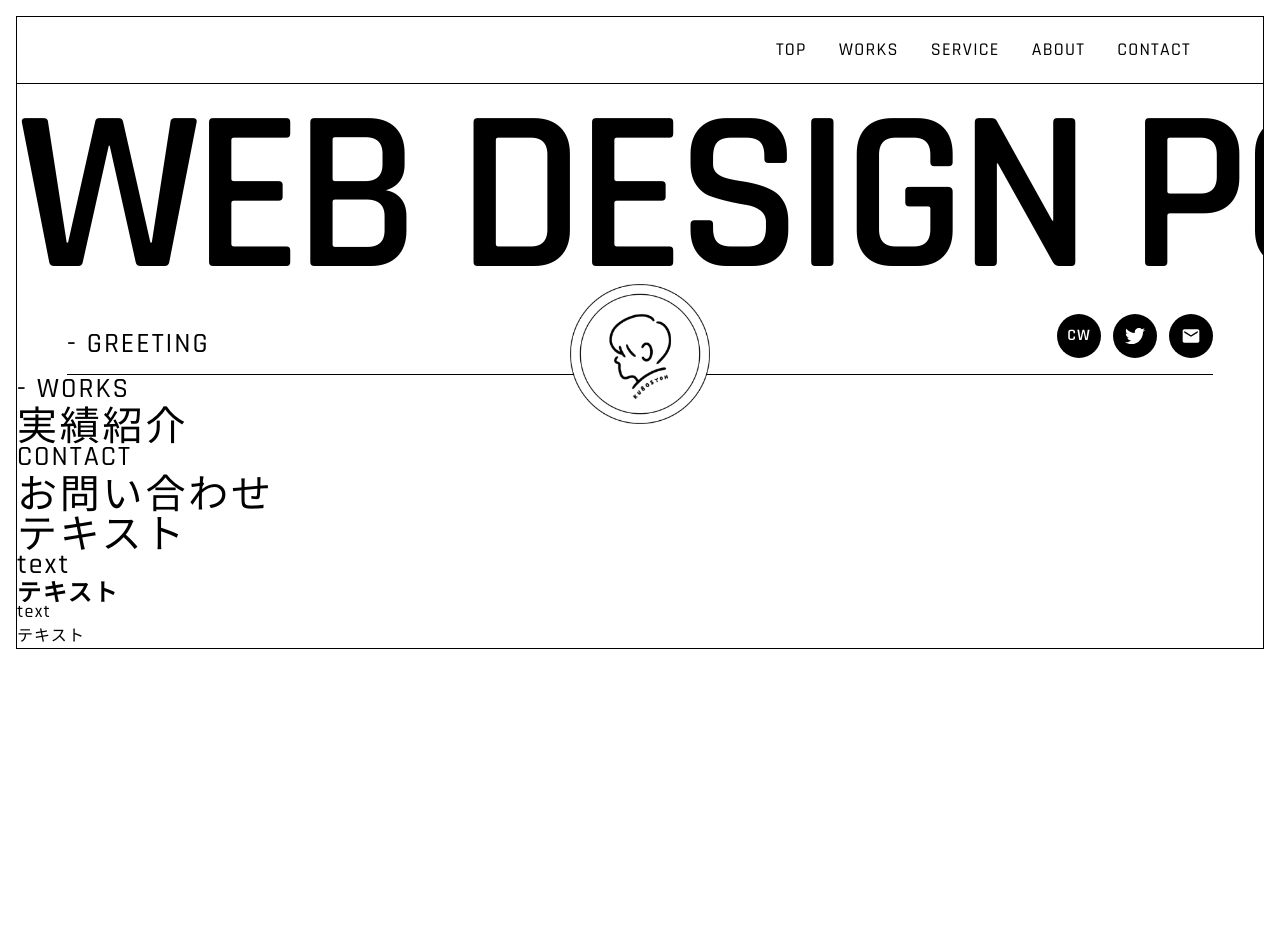
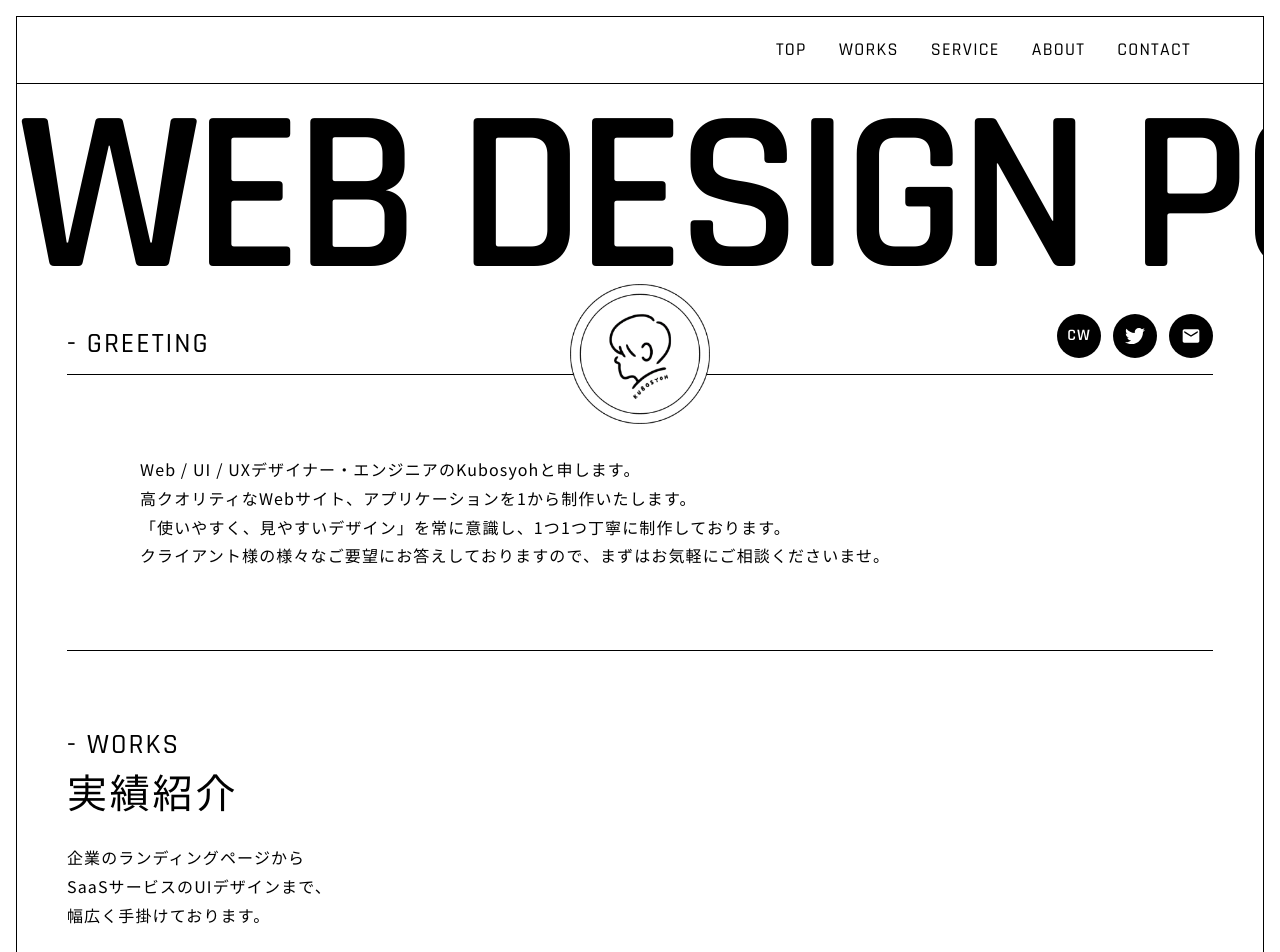
Before and after one commit to shooh25/cw_portfolio, a React (Vite) app: page / in a window 1280 px wide. Shown: the top 952 px of the page. Before the commit the page ends 800 px from the top, so only its background shows below. Built offline with nearby package versions, Linux system fonts and the light colour scheme.

Commit message:
add: works

```diff
--- a/src/global.css
+++ b/src/global.css
@@ -25,7 +25,7 @@
   }
 
   .text05 {
-    @apply font-notoSans text-[16px] leading-[1.7rem] tracking-[.07em] ;
+    @apply font-notoSans text-[16px] leading-[1.8rem] tracking-[.07em] ;
   }
 
   body {
--- a/src/pages/Top.tsx
+++ b/src/pages/Top.tsx
@@ -40,16 +40,34 @@ const Top = () => {
             </li>
           </ul>
         </div>
+        <div className='border-black border-b py-[60px] md:py-[80px]'>
+          <p className='text05 max-w-[1000px] m-auto'>
+            Web / UI / UXデザイナー・エンジニアのKubosyohと申します。<br />
+            高クオリティなWebサイト、アプリケーションを1から制作いたします。<br />
+            「使いやすく、見やすいデザイン」を常に意識し、1つ1つ丁寧に制作しております。<br />
+            クライアント様の様々なご要望にお答えしておりますので、まずはお気軽にご相談くださいませ。
+          </p>
+        </div>
       </section>
 
       {/* Works */}
-      <section>
-        <div className='flex'>
-          <div>
-            <p className='text02'>- WORKS</p>
-            <h2 className='text01'>実績紹介</h2>
+      <section className='px-5 md:px-[50px]'>
+        <div className='border-black border-b py-[60px] md:py-[80px]'>
+          <div className='md:flex'>
+            <div className='flex flex-col'>
+              <div>
+                <p className='text02 mb-3'>- WORKS</p>
+                <h2 className='text01  mb-8'>実績紹介</h2>
+                <p className='text05'>
+                  企業のランディングページから<br />
+                  SaaSサービスのUIデザインまで、<br />
+                  幅広く手掛けております。
+                </p>
+              </div>
+            </div>
+            <div></div>
           </div>
-          <div></div>
+
         </div>
       </section>
 
```
